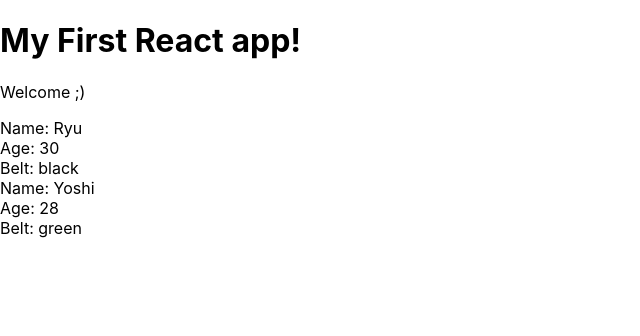
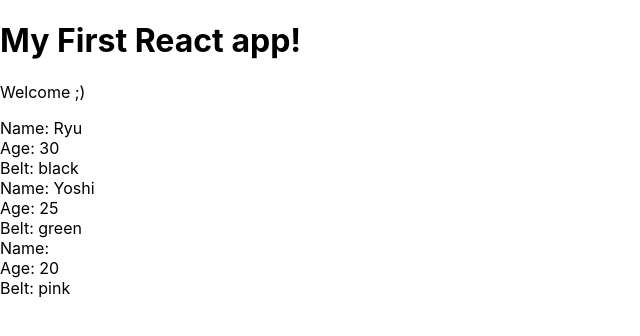
Before and after one commit to illyShelly/React-basic, a React (Create React App) app in the folder myapp/: page / in a window 1280 px wide. Shown: the top 336 px of the page, without its empty margins (0-640 px from the left). Built offline with nearby package versions, Linux system fonts and the light colour scheme.

Commit message:
using state storing array of objects, map through array of props

```diff
--- a/myapp/src/App.js
+++ b/myapp/src/App.js
@@ -3,6 +3,14 @@
 import Ninjas from './Ninjas';
 
 class App extends Component {
+  state = {
+    // passing array of ninjas - of objects
+    ninjas: [
+      { name: 'Ryu', age: 30, belt: 'black', id: 1 },
+      { name: 'Yoshi', age: 25, belt: 'green', id: 2 },
+      { name: '', age: 20, belt: 'pink', id: 3 }
+    ]
+  }
   render() {
     return (
       <div className="App">
@@ -10,8 +18,9 @@
         <p>Welcome ;)</p>
         {/* nesting component Ninjas */}
         {/* creating props and passing to child component Ninjas.js */}
-        <Ninjas name="Ryu" age="30" belt="black"/>
-        <Ninjas name="Yoshi" age="28" belt="green"/>
+        {/* creating state object and passing property props */}
+        {/* referencing ninjas array of props */}
+        <Ninjas ninjas={ this.state.ninjas }/>
       </div>
     );
   }
--- a/myapp/src/Ninjas.js
+++ b/myapp/src/Ninjas.js
@@ -7,14 +7,26 @@
         // props inside render method
         // {name: "Ryu", age: "30", belt: "black"}
         // console.log(this.props);
-        const { name, age, belt} = this.props;
-        // this.props.name putting to div instead
+        // const { name, age, belt} = this.props;
+            // this.props.name putting to div instead
+        // storing array name ninjas in const
+        const { ninjas } = this.props;
+        // const ninjas = this.props.ninjas; the same
+        // using map array
+        const ninjaList = ninjas.map(ninja => {
+            return (
+                // adding key as id of each Ninja
+                <div className="ninja" key={ ninja.id}>
+                <div>Name: { ninja.name }</div>
+                <div>Age: { ninja.age }</div>
+                <div>Belt: { ninja.belt }</div>
+                </div>
+            )
+        })
         return(
-            <div className="ninja">
-            <div>Name: { name }</div>
-            <div>Age: { age }</div>
-            <div>Belt: { belt }</div>
-        </div>
+            <div className="ninja-list">
+                { ninjaList }
+            </div>
         )
     }
 }
```
